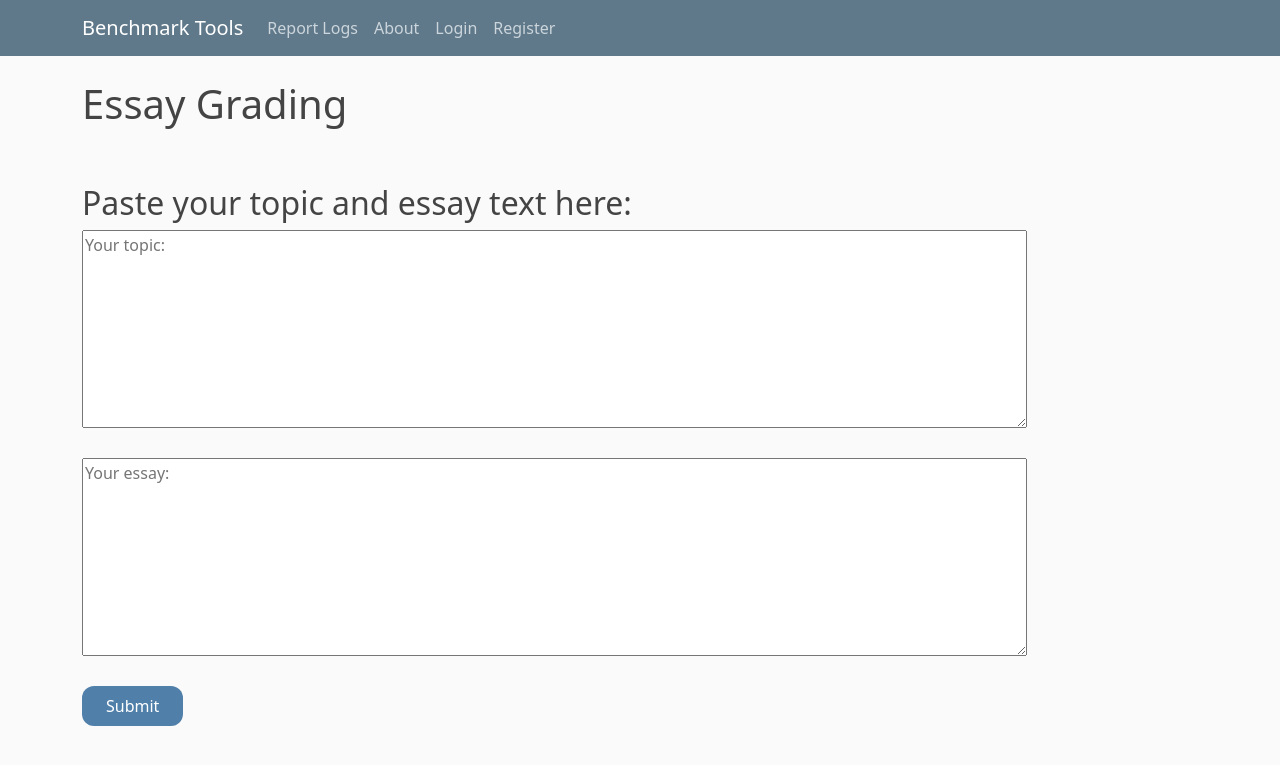
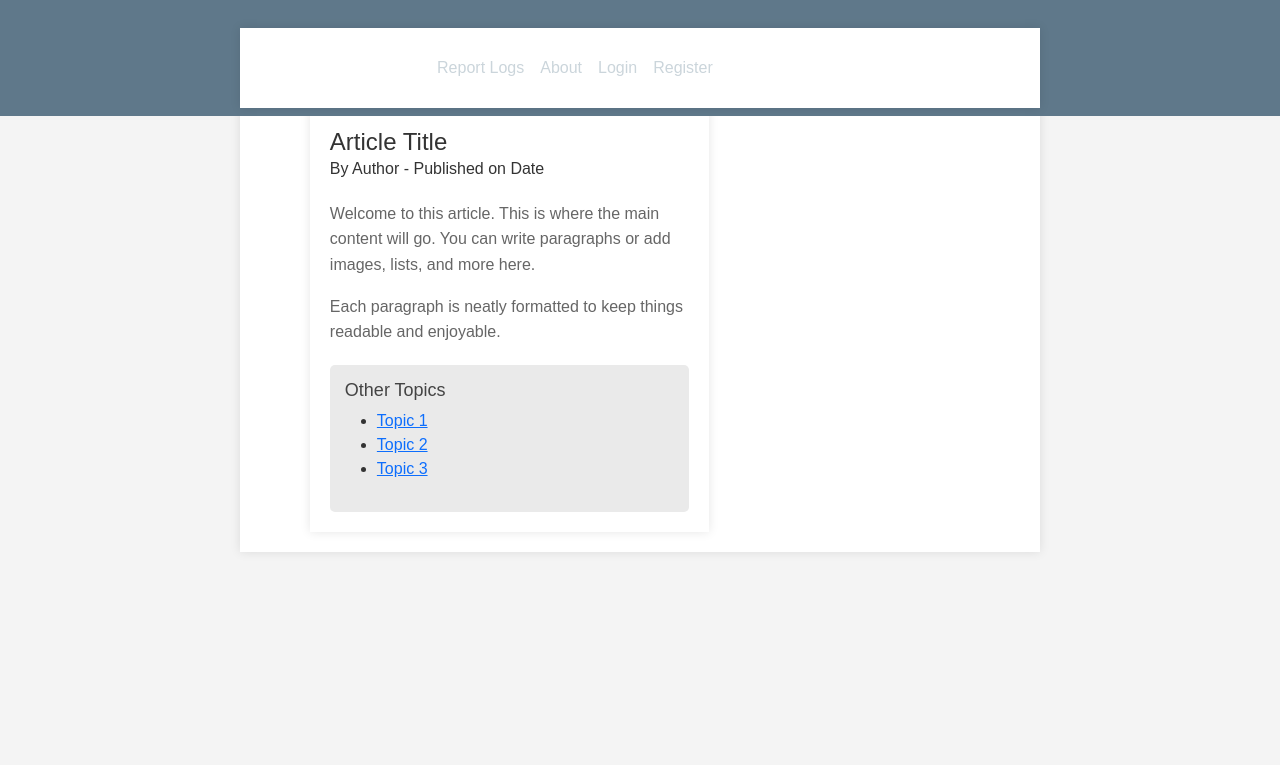
Before and after one commit to AltStingray/Essay-Grading, a Flask app: page /grading in a window 1280 px wide. Shown: the top 765 px of the page. Run offline with Flask 3, Linux system fonts and the light colour scheme.

Commit message:
Grading add structured html

````diff
--- a/main.py
+++ b/main.py
@@ -233,7 +233,7 @@ def logs_download(id, name):
 @app.route('/grading')
 def grading():
 
-    return render_template('grading.html')
+    return render_template('grading.html', name="finish")
 
 @app.route('/grading/queue')
 def grading_queue():
@@ -276,9 +276,9 @@ def grading_results():
 
     result = job.return_value()
 
+    result = result.replace("```html\n", "").replace("\nhtml```", "").strip()
+
     print(result)
-
-    result = result.replace("```html", "")
 
     return render_template('grading.html', name="finish", result=result)
 
--- a/templates/grading.html
+++ b/templates/grading.html
@@ -2,19 +2,82 @@
 {% block content %}
     {% if name == "finish" %}
         <h1>Essay Grading</h1>
-        <div class="jsx-2993038294 highlight-legends"><div class="jsx-2993038294 highlight-legends__item highlight-legends__item_linkingwords"><span class="jsx-2993038294 highlight-legends__item-counter">12</span><div class="jsx-2993038294"><div class="jsx-2993038294 highlight-legends__item-name">Linking words</div><div class="jsx-2993038294 highlight-legends__item-dscr">meeting the goal of 7 or more</div></div></div><div class="jsx-2993038294 highlight-legends__item highlight-legends__item_repeatedwords"><span class="jsx-2993038294 highlight-legends__item-counter">3</span><div class="jsx-2993038294"><div class="jsx-2993038294 highlight-legends__item-name">Word repetition</div><div class="jsx-2993038294 highlight-legends__item-dscr">meeting the goal of 3 or fewer</div></div></div><div class="jsx-2993038294 highlight-legends__item highlight-legends__item_mistake"><span class="jsx-2993038294 highlight-legends__item-counter">3</span><div class="jsx-2993038294"><div class="jsx-2993038294 highlight-legends__item-name">Grammar mistakes</div><div class="jsx-2993038294 highlight-legends__item-dscr"> </div></div></div></div>
-        <div>
-            {{ result|safe }}
-        </div>
+        <!DOCTYPE html>
+        <html lang="en">
+        <head>
+            <meta charset="UTF-8">
+            <meta name="viewport" content="width=device-width, initial-scale=1.0">
+            <title>Article Template</title>
+            <style>
+                body {
+                    font-family: Arial, sans-serif;
+                    margin: 0;
+                    padding: 0;
+                    display: flex;
+                    justify-content: center;
+                    background-color: #f4f4f4;
+                }
+                .container {
+                    width: 80%;
+                    max-width: 800px;
+                    background: #fff;
+                    padding: 20px;
+                    margin-top: 20px;
+                    box-shadow: 0px 0px 10px rgba(0, 0, 0, 0.1);
+                }
+                .header, .content {
+                    margin-bottom: 20px;
+                }
+                .header h1 {
+                    font-size: 24px;
+                    margin: 0;
+                    color: #333;
+                }
+                .content p {
+                    line-height: 1.6;
+                    color: #666;
+                }
+                .sidebar {
+                    margin-top: 20px;
+                    padding: 15px;
+                    background-color: #eaeaea;
+                    border-radius: 5px;
+                }
+                .sidebar h3 {
+                    font-size: 18px;
+                    color: #444;
+                }
+                </style>
+        </head>
+        <body>
+            <div class="container">
+                <div class="header">
+                    <h1>Article Title</h1>
+                    <p>By Author - Published on Date</p>
+                </div>
+                <div class="content">
+                    <p>Welcome to this article. This is where the main content will go. You can write paragraphs or add images, lists, and more here.</p>
+                    <p>Each paragraph is neatly formatted to keep things readable and enjoyable.</p>
+                </div>
+                <div class="sidebar">
+                    <h3>Other Topics</h3>
+                    <ul>
+                        <li><a href="#">Topic 1</a></li>
+                        <li><a href="#">Topic 2</a></li>
+                        <li><a href="#">Topic 3</a></li>
+                    </ul>
+                </div>
+            </div>
+        </body>
     {% elif name == "wait" %}
         <h1>Essay Grading</h1>
         <h1>Processing the submitted text, please wait...</h1>
         <meta http-equiv="refresh" content="0; url=https://benchmark-summary-report-eae227664887.herokuapp.com/grading/processing"/>
     {% else %}
-        <h1>Essay Grading</h1><br><br>
+        <h1>Essay Grading</h1><br>
         <form action="/grading/queue" method="get">
-            <h2>Paste your topic and essay text here:</h2>
-            <textarea type="text" name="topic" rows="8", cols="100" placeholder="Your topic:"></textarea><br><br>
+            <h2>Paste your topic and essay text:</h2>
+            <textarea type="text" name="topic" rows="5", cols="100" placeholder="Your topic:"></textarea><br><br>
             <textarea type="text" name="essay" rows="8", cols="100" placeholder="Your essay:"></textarea><br><br>
             <input type="submit" class="button2" value="Submit">
         </form>
````
